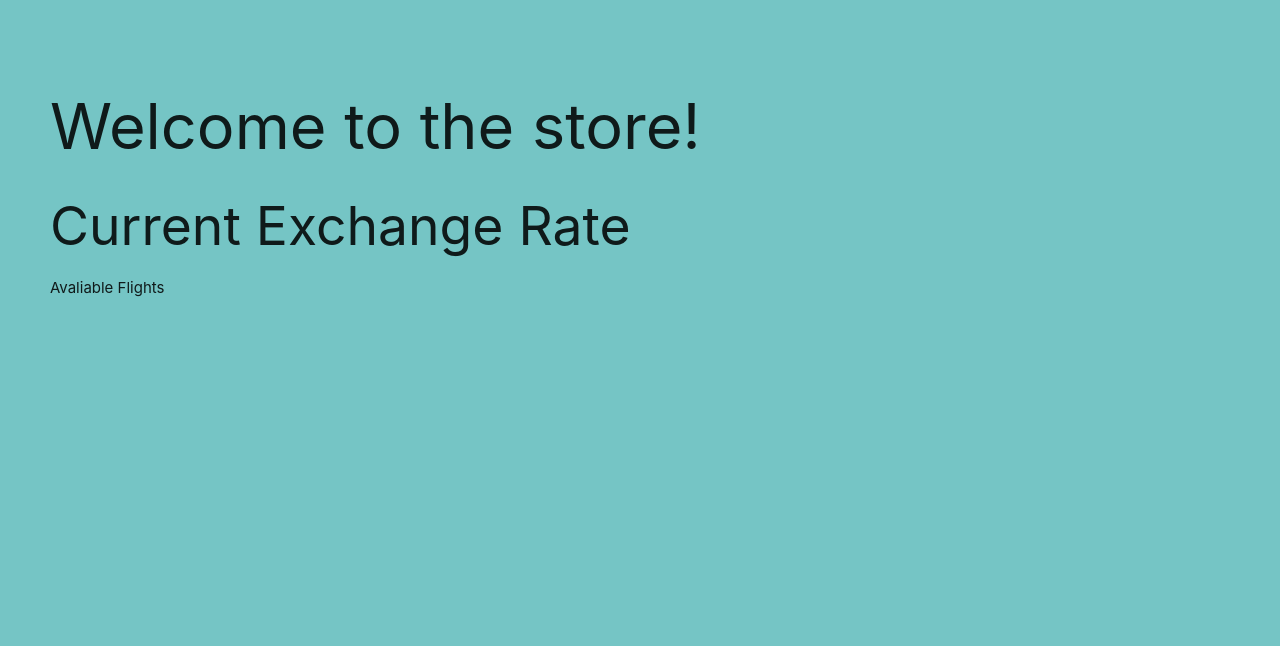
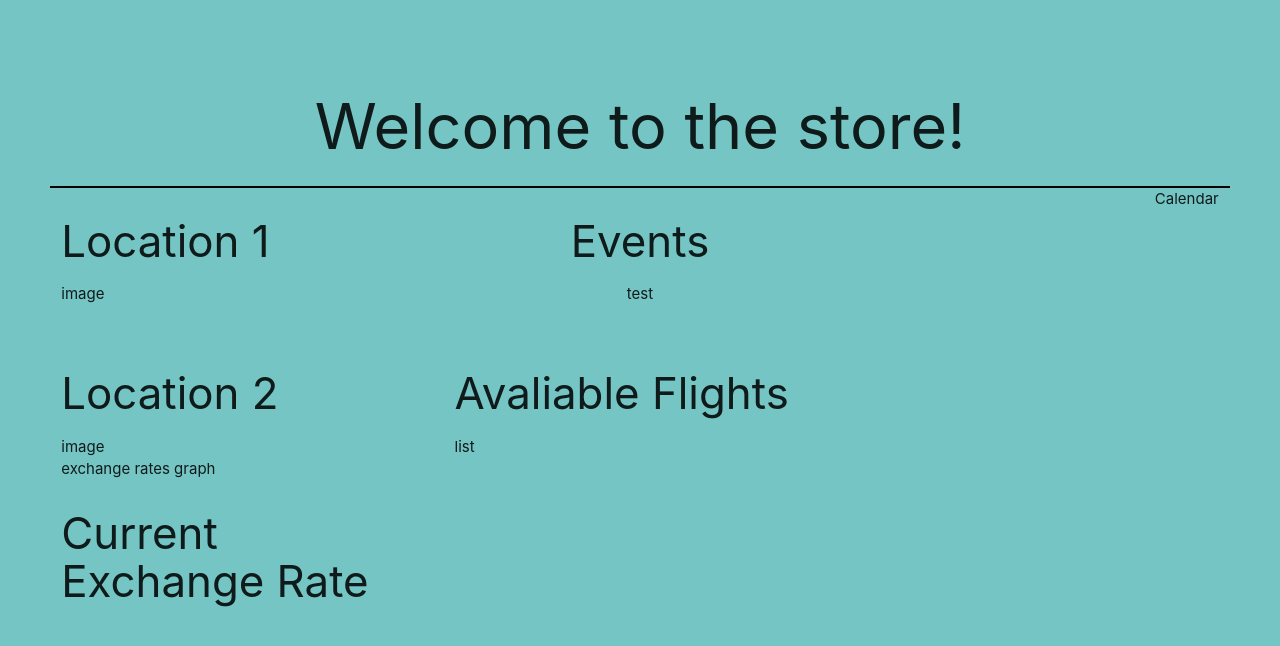
Before and after one commit to jasminshea/PlanTravel, a plain HTML site: page results.html in a window 1280 px wide. Drawn offline with nearby package versions, Linux system fonts and the light colour scheme; no server answers.

Commit message:
results page updated

```diff
--- a/results.html
+++ b/results.html
@@ -10,27 +10,37 @@
   </head>
   <body>
     <header>
-        <h1>Welcome to the store!</h1>
+        <h1 class="center-align">Welcome to the store!</h1>
     </header>
+    <div class="divider  black"></div>
+    <div class="divider  black"></div>
 
-    <section>
-        <div id = "location-time"></h2>
-        <div id = "digital-clock-1"> </div>
-        <h2 id = "destination-time"></h2>
-        <div id = "digital-clock-2"></div>
+    <section class="row">
+        <div class="col s4">
+            <h3 id = "location-time" class="">Location 1</h3>
+            <div id = "digital-clock-1" class="">image</div>
+        </div>
+        <div class="col s4 center-align">
+            <h3>Events</h3>
+            <ul id="events-list">test</ul>
+        </div>
+        <div class="col s4 right-align">
+            <div class ="calendar" class="">Calendar</div>
+        </div>
     </section>
+    <div class="clearfix"></div>
 
-    <section>
-        <h2>Current Exchange Rate</h2>
-    </section>
-
-    <section>
-        <div class = "calendar"></div>
-    </section>
-
-    <section>
-        <p>Avaliable Flights</p>
-            <ul id="flight-list"></ul>
+    <section class="row">
+      <div class="col s4">
+        <h3 id = "destination-time" class="">Location 2</h3>
+        <div id = "digital-clock-2" class="">image</div>
+        <div class="">exchange rates graph</div>
+        <h3 class="">Current Exchange Rate</h3>
+      </div>
+      <div class="col s8 left-align">
+        <h3>Avaliable Flights</h3>
+              <ul id="flight-list">list</ul>
+      </div>
     </section>
 
       <script src="https://cdnjs.cloudflare.com/ajax/libs/materialize/1.0.0/js/materialize.min.js"></script>
```
